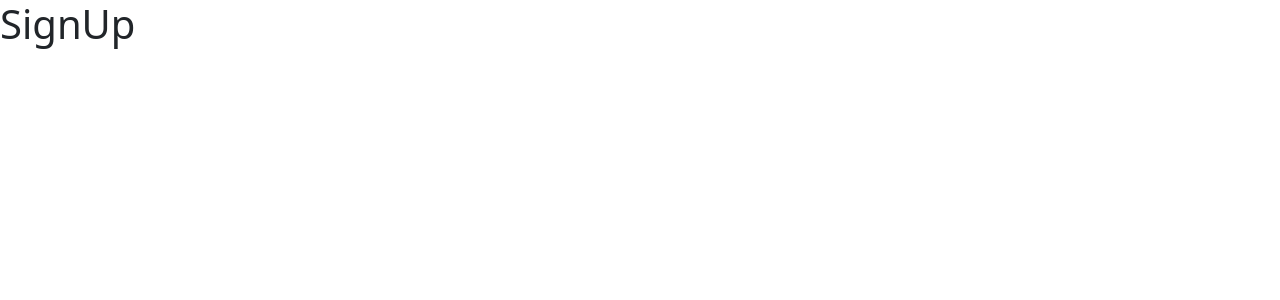
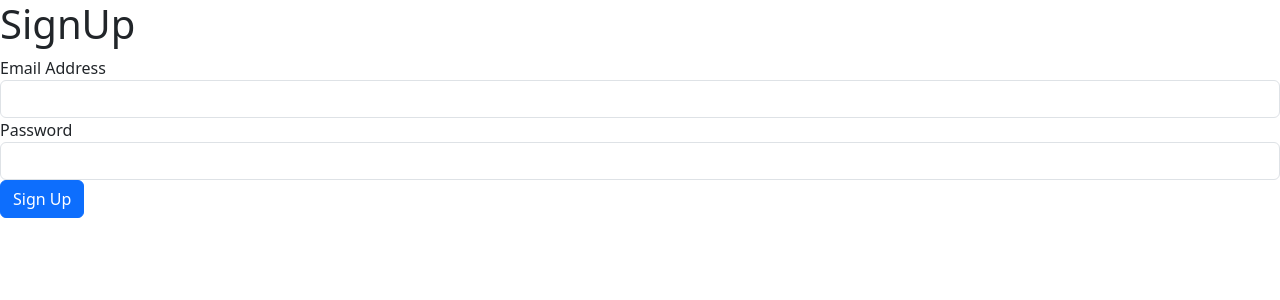
Before and after one commit to Satyam1212/Ticketing_App, a Next.js app in the folder client/: page /auth/signup in a window 1280 px wide. Shown: the top 300 px of the page. Built offline with nearby package versions, Linux system fonts and the light colour scheme.

Commit message:
Complete signup component and Start with creating new hook

```diff
--- a/client/package.json
+++ b/client/package.json
@@ -10,6 +10,7 @@
   "author": "",
   "license": "ISC",
   "dependencies": {
+    "axios": "^1.6.8",
     "bootstrap": "^5.3.3",
     "next": "^14.1.4",
     "react": "^18.2.0",
--- a/client/pages/auth/signup.js
+++ b/client/pages/auth/signup.js
@@ -1,5 +1,49 @@
+import {useState} from 'react';
+import axios from 'axios';
 
 const SignUp = () =>{
-    return <h1>SignUp</h1>
+    const [email, setEmail] = useState('');
+    const [password, setPassword] = useState('');
+    const [errors, setErrors] = useState([]);
+
+    const onSubmit = async (event) =>{
+        event.preventDefault();
+
+        try{
+            const response = await axios.post('/api/users/signup', {
+                email, password
+            })
+            console.log(response.data);
+        } catch(err){
+            console.log(err.response.data);
+            setErrors(err.response.data.errors);
+        }
+
+
+        // console.log(response.data);
+
+    }
+
+    return (
+<form onSubmit={onSubmit}>
+        <h1>SignUp</h1>
+        <div className='form-group'>
+            <label>Email Address</label>
+            <input value={email} onChange={e => setEmail(e.target.value)} className='form-control'/>
+        </div>
+        <div>
+            <label>Password</label>
+            <input type='password' value={password} onChange={e => setPassword(e.target.value)} className='form-control'/>
+        </div>
+
+        {errors.length > 0 && (<div className='alert alert-danger'>
+        <h4>Ooopss.....</h4>
+        <ul className='my-0'>
+        {errors.map(err => <li key={err.message}>{err.message}</li>)}
+        </ul>
+        </div>)}
+        <button className='btn btn-primary'>Sign Up</button>
+</form>
+    )
 }
 export default SignUp;
```
Also changed, not shown: client/hooks/use-request.js (added, +23 -0 lines), 1 other file (tests, documents, lock files or other folders).
